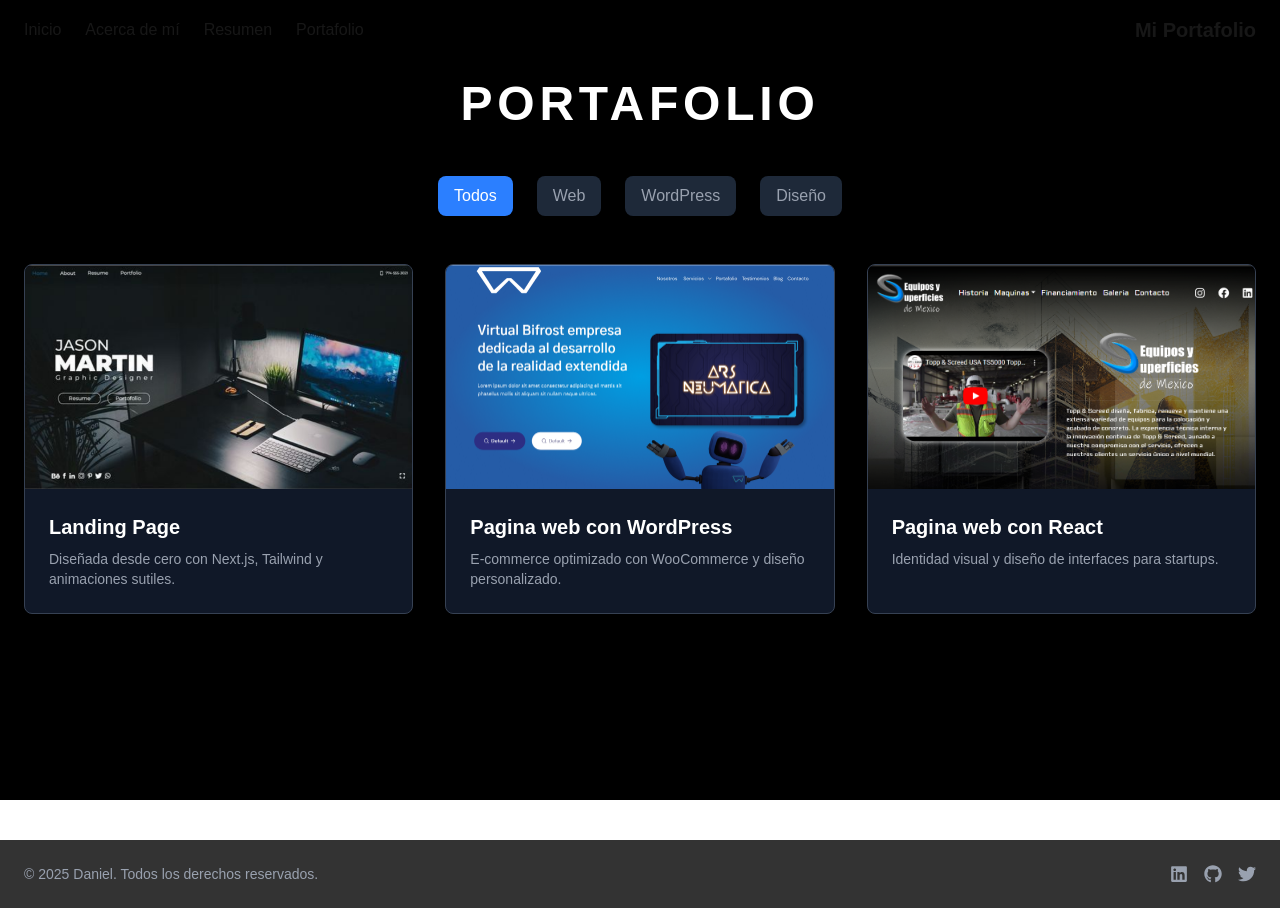
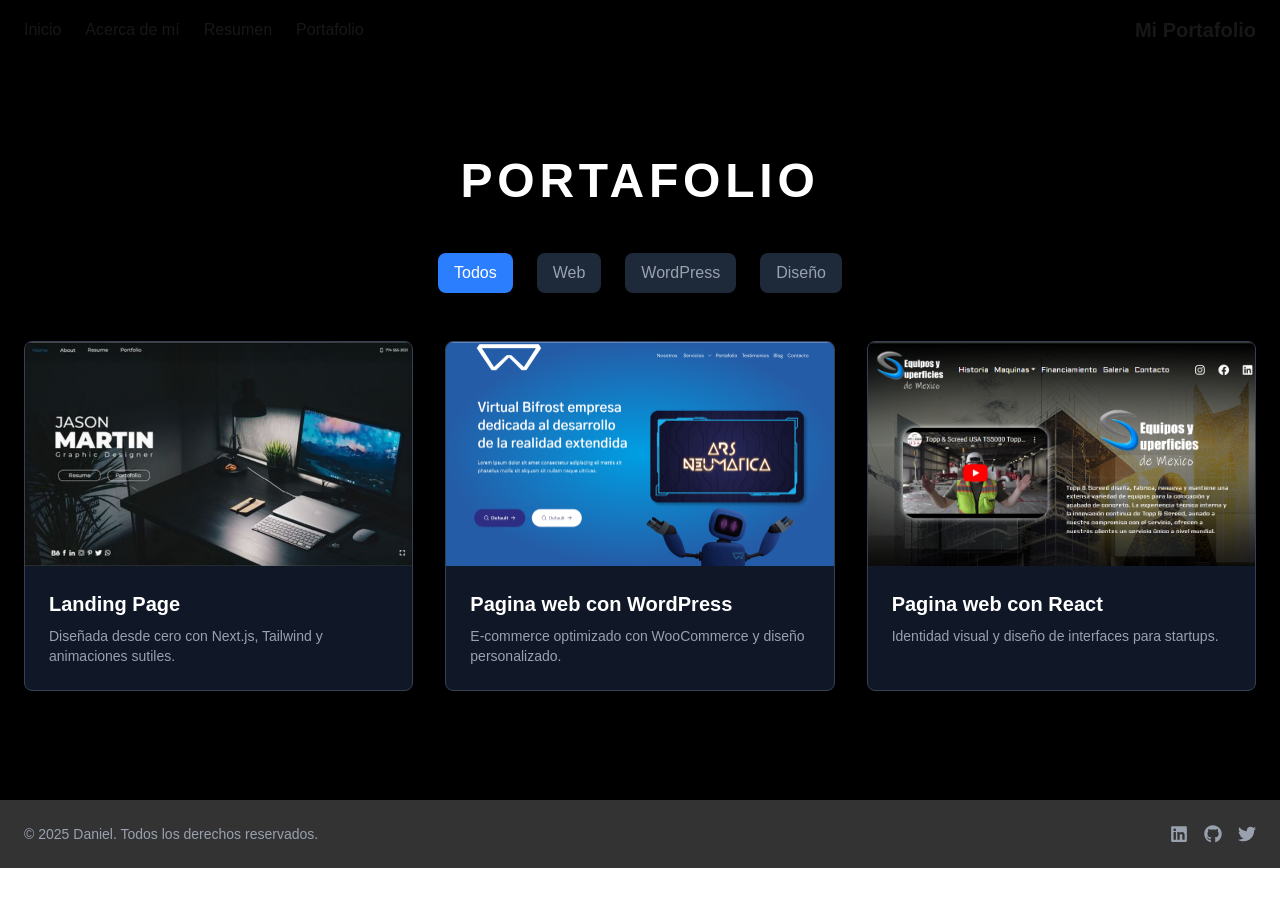
Before and after one commit to DaniAndradeDash/MiPortafolio, a Next.js app: page /portafolio in a window 1280 px wide. After the commit the page ends 868 px from the top, so only its background shows below. Built offline with nearby package versions, Linux system fonts and the light colour scheme.

Commit message:
Se realizan ajustes en tailwind css para el correcto posicionamiento de los divs

```diff
--- a/src/app/page.tsx
+++ b/src/app/page.tsx
@@ -7,12 +7,23 @@ import Tecnologies from './tecnologies/page';
 
 export default function HomePage() {
   return (
-    <>
-      <Hero />
-      <About />
-      <Resume />
-      <Portfolio />
-      <Tecnologies />
-    </>
+    <main className="h-screen overflow-y-scroll scroll-smooth snap-y snap-mandatory">
+      <section className="h-screen snap-start">
+        <Hero />
+      </section>
+      <section className="h-screen snap-start">
+        <About />
+      </section>
+      <section className="h-screen snap-start">
+        <Resume />
+      </section>
+      <section className="h-screen snap-start">
+        <Portfolio />
+      </section>
+      <section className="h-screen snap-start">
+        <Tecnologies />
+      </section>
+    </main>
+
   )
 }
--- a/src/app/portafolio/page.tsx
+++ b/src/app/portafolio/page.tsx
@@ -55,7 +55,7 @@ export default function PortfolioPage() {
             : projects.filter((p) => p.category === activeCategory)
 
     return (
-        <section className="min-h-screen bg-black text-white px-6 py-20">
+        <section className="min-h-screen bg-black text-white px-6 flex items-center pt-12">
             <div className="max-w-7xl mx-auto">
 
                 {/* Título */}
--- a/src/app/resume/page.tsx
+++ b/src/app/resume/page.tsx
@@ -1,6 +1,6 @@
 export default function ResumePage() {
     return (
-        <section className="min-h-screen bg-black text-white px-6 py-16">
+        <section className="min-h-screen bg-black text-white px-6 flex justify-center items-center pt-12">
             <div className="max-w-6xl mx-auto grid md:grid-cols-2 gap-12">
 
                 {/* Columna izquierda */}
--- a/src/app/tecnologies/page.tsx
+++ b/src/app/tecnologies/page.tsx
@@ -21,7 +21,7 @@ const techs = [
 
 export default function TechnologiesPage() {
     return (
-        <section className="min-h-screen bg-black text-white px-6 py-20">
+        <section className="h-screen bg-black text-white px-6 flex items-center pt-12">
             <div className="max-w-7xl mx-auto text-center">
                 <h2 className="text-5xl font-montserrat font-bold uppercase tracking-widest mb-16">
                     Tecnologías
--- a/src/components/Footer.tsx
+++ b/src/components/Footer.tsx
@@ -2,7 +2,7 @@ import { FaLinkedin, FaGithub, FaTwitter } from "react-icons/fa";
 
 export default function Footer() {
     return (
-        <footer className="bg-black/80 text-gray-400 py-6 mt-10">
+        <footer className="bg-black/80 text-gray-400 py-6">
             <div className="max-w-7xl mx-auto px-6 flex flex-col md:flex-row justify-between items-center gap-4">
 
                 {/* Texto copyright */}
```
Also changed, not shown: src/components/Sectiontittle.tsx (deleted).
